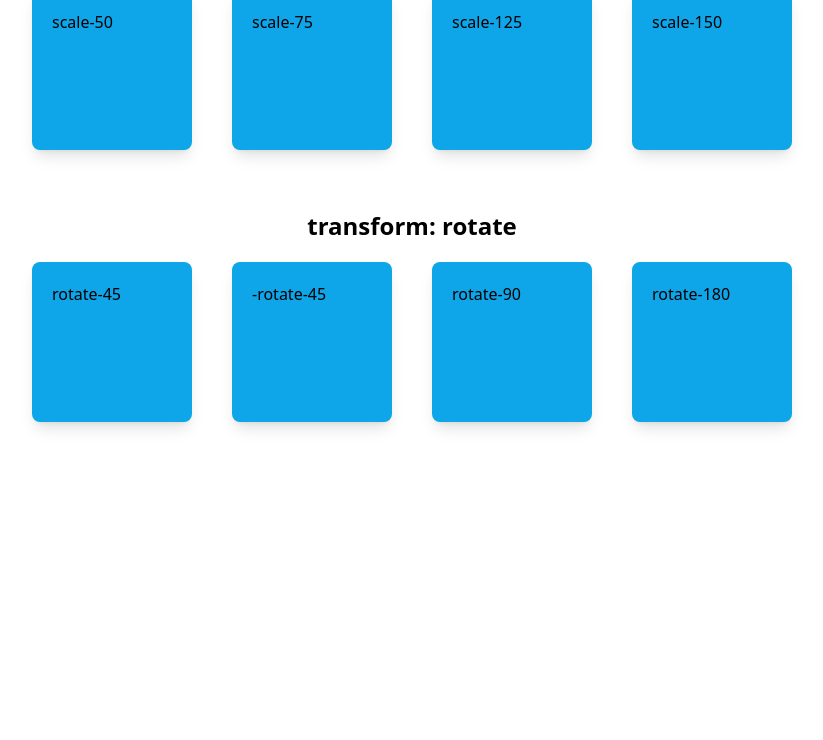
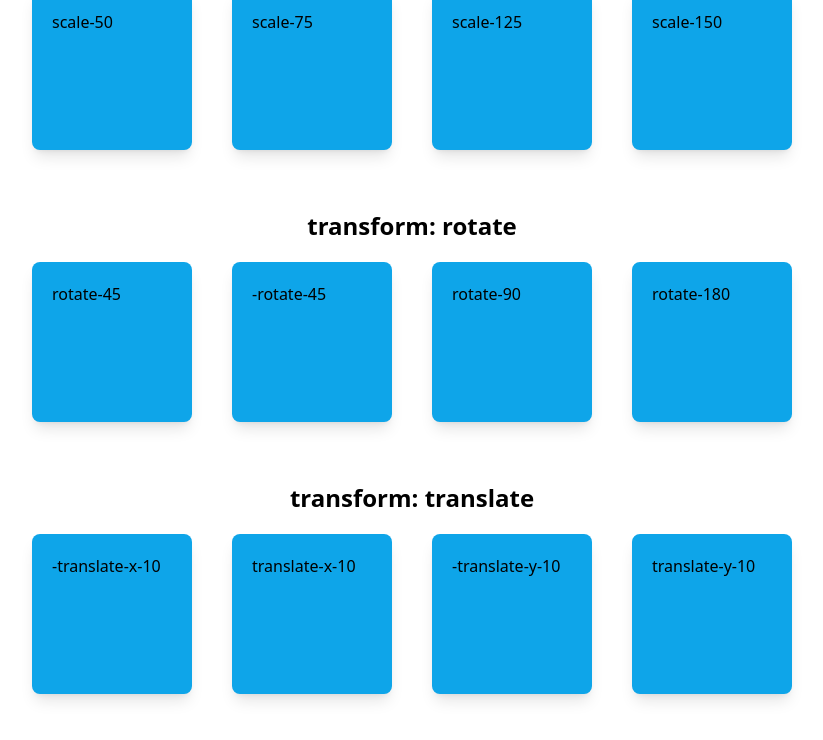
Before and after one commit to fahmifuady/TailwindCSS, a website: page belajar-tailwind5/index.html in a window 1280 px wide. Shown: the part 704-1444 px from the top of the page, without its empty margins (228-1051 px from the left). Drawn offline with Linux system fonts and the light colour scheme.

Commit message:
transform: translate

```diff
--- a/belajar-tailwind5/index.html
+++ b/belajar-tailwind5/index.html
@@ -99,6 +99,35 @@
       </div>
     </div>
 
+    <h1 class="text-center font-semibold text-2xl mt-10">
+      transform: translate
+    </h1>
+    <div class="flex justify-center">
+      <div
+        class="w-40 h-40 bg-sky-500 mx-5 rounded-lg shadow-lg p-5 my-5 hover:-translate-x-10"
+      >
+        -translate-x-10
+      </div>
+
+      <div
+        class="w-40 h-40 bg-sky-500 mx-5 rounded-lg shadow-lg p-5 my-5 hover:translate-x-10"
+      >
+        translate-x-10
+      </div>
+
+      <div
+        class="w-40 h-40 bg-sky-500 mx-5 rounded-lg shadow-lg p-5 my-5 hover:-translate-y-10"
+      >
+        -translate-y-10
+      </div>
+
+      <div
+        class="w-40 h-40 bg-sky-500 mx-5 rounded-lg shadow-lg p-5 my-5 hover:translate-y-10"
+      >
+        translate-y-10
+      </div>
+    </div>
+
     <div class="mb-96"></div>
 
     <script>
```
Also changed, not shown: belajar-tailwind5/style.css.
